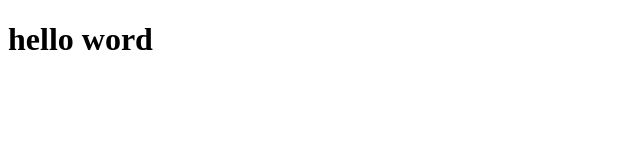
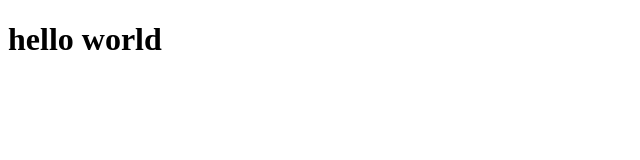
Before and after one commit to bobiiii/firstrepo, a plain HTML site: page index.html in a window 1280 px wide. Shown: the full height of the page, 0-640 px from the left. Drawn offline with Linux system fonts and the light colour scheme.

Commit message:
add index.html

```diff
--- a/index.html
+++ b/index.html
@@ -6,7 +6,7 @@
     <title>Document</title>
 </head>
 <body>
-    <h1>hello word
+    <h1>hello world
     </h1>
 </body>
 </html>
```
